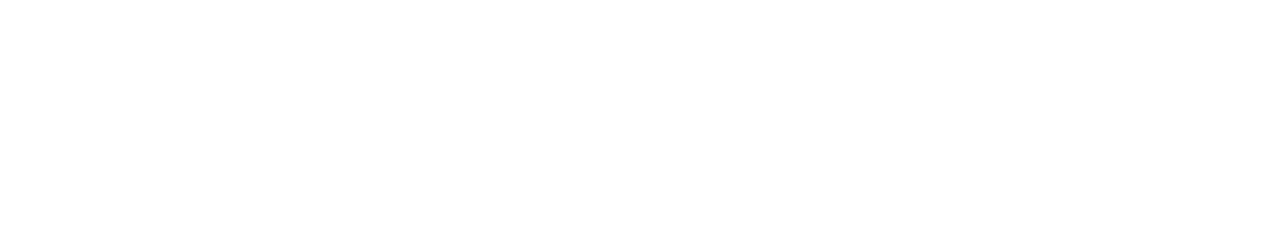
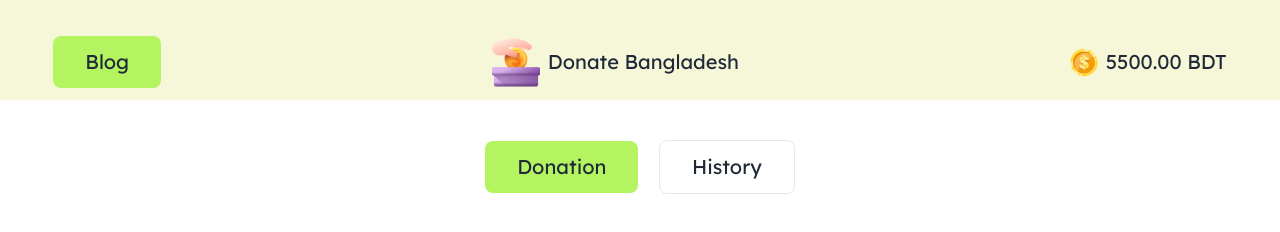
Before and after one commit to Hasan1971f/Assignment5, a plain HTML site: page Index.html in a window 1280 px wide. Drawn offline with nearby package versions, Linux system fonts and the light colour scheme.

Commit message:
added a header part

```diff
--- a/Index.html
+++ b/Index.html
@@ -12,6 +12,35 @@
     <script src="https://cdn.tailwindcss.com"></script>
 </head>
 <body class="lexend-font">
+    <header class="w-full bg-white  sticky-nav">
+        <section class="bg-[#d3da4b37] pt-1 pb-3">
+            <nav class="lg:w-11/12 flex justify-between mx-auto items-center mt-4 pt-4">
+                <div>
+                    <button id="home"
+                        class="py-3 px-8 bg-[#B4F461] p-10 text-xl font-normal rounded-lg hidden md:block"><a
+                            href="">Blog</a></button>
+                </div>
+                <div class="flex items-center text-xl font-normal">
+                    <img src="assets/logo.png" alt="">
+                    <h1 class="ml-2"><a href="home.html">Donate Bangladesh</a></h1>
+                </div>
+                <div class="flex items-center text-xl font-normal">
+                    <img class="mr-2" src="assets/coin.png" alt="">
+                    <h1 id="main-blance">5500</h1>
+                    <span class="hidden md:block">.00 BDT</span>
+                </div>
 
+            </nav>
+        </section>
+        <div class="mt-20 md:mt-10 flex">
+            <div class="mx-auto">
+                <button id="donation-btn"
+                    class="py-3 px-8 bg-[#B4F461] text-xl font-normal rounded-lg mr-4">Donation</button>
+                <button id="history-btn"
+                    class="py-3 px-8 bg-transparent text-xl font-normal rounded-lg border">History</button>
+            </div>
+
+        </div>
+    </header>
 </body>
 </html>
```
